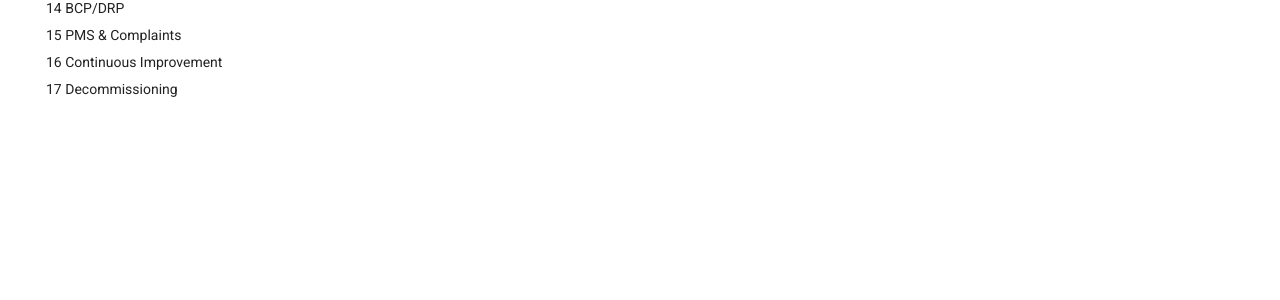
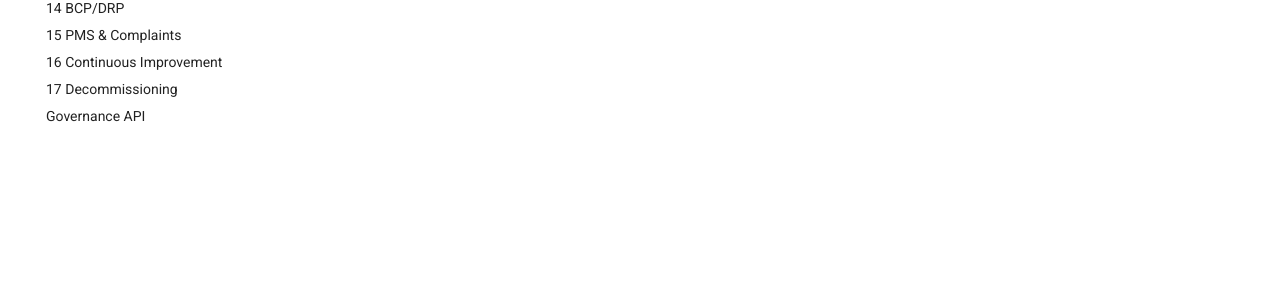
Before and after one commit to BridgingKnowledge/medibridge-lifecycle-hub, an MkDocs documentation site: the page built from docs/index.md, in a window 1280 px wide. Shown: the part 534-834 px from the top of the page. Built offline with MkDocs 1.6.1 and Material for MkDocs 9.7.7, drawn with Linux system fonts in a browser that asks for light colours; comment, search, counter and statistics services are not loaded.

Commit message:
Add Governance API page to nav

```diff
--- a/mkdocs.yml
+++ b/mkdocs.yml
@@ -54,3 +54,4 @@ nav:
   - 15 PMS & Complaints: 15-pms-complaints/index.md
   - 16 Continuous Improvement: 16-continuous-improvement/index.md
   - 17 Decommissioning: 17-decommissioning/index.md
+  - Governance API: gov-api.md
```
